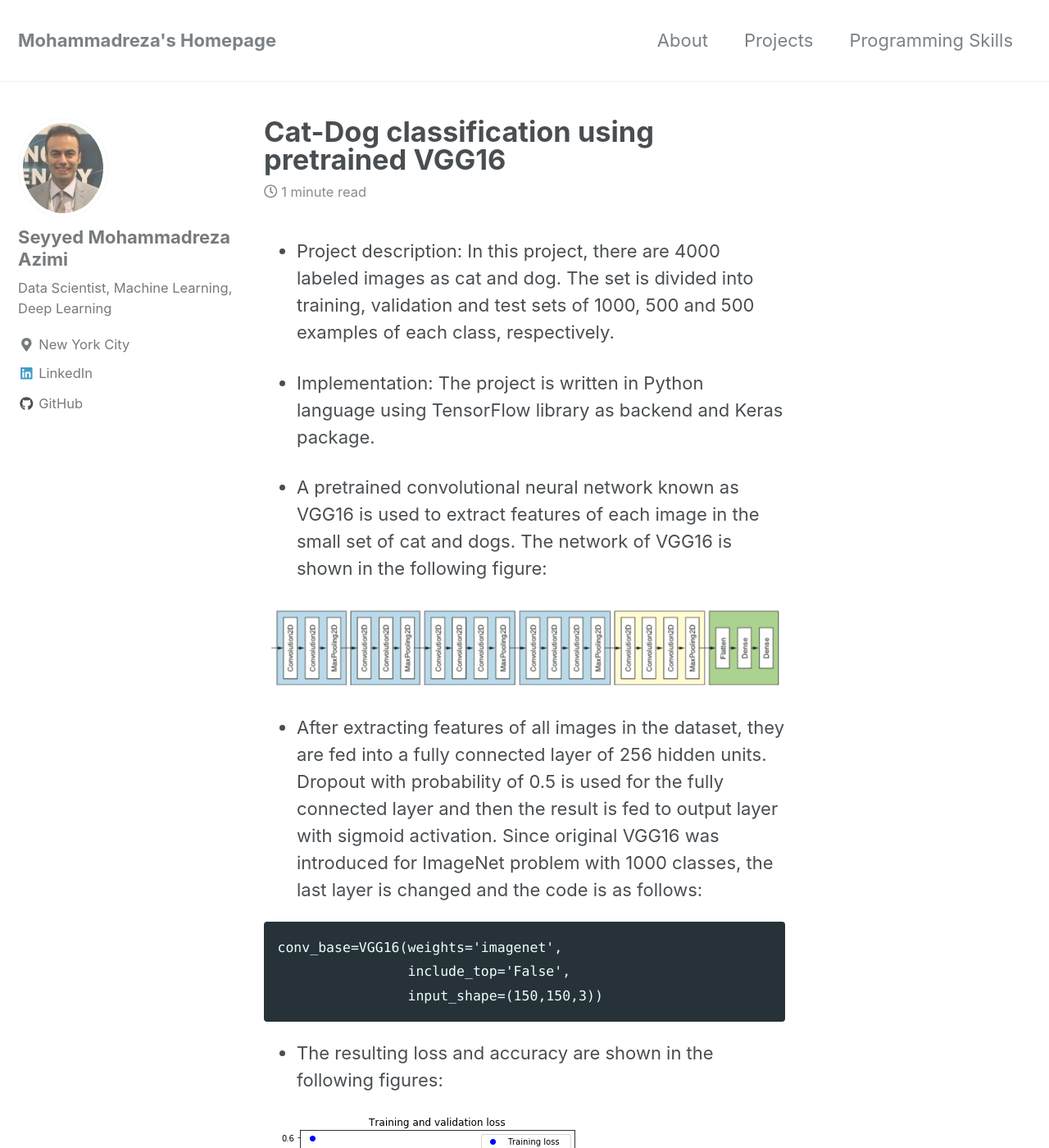
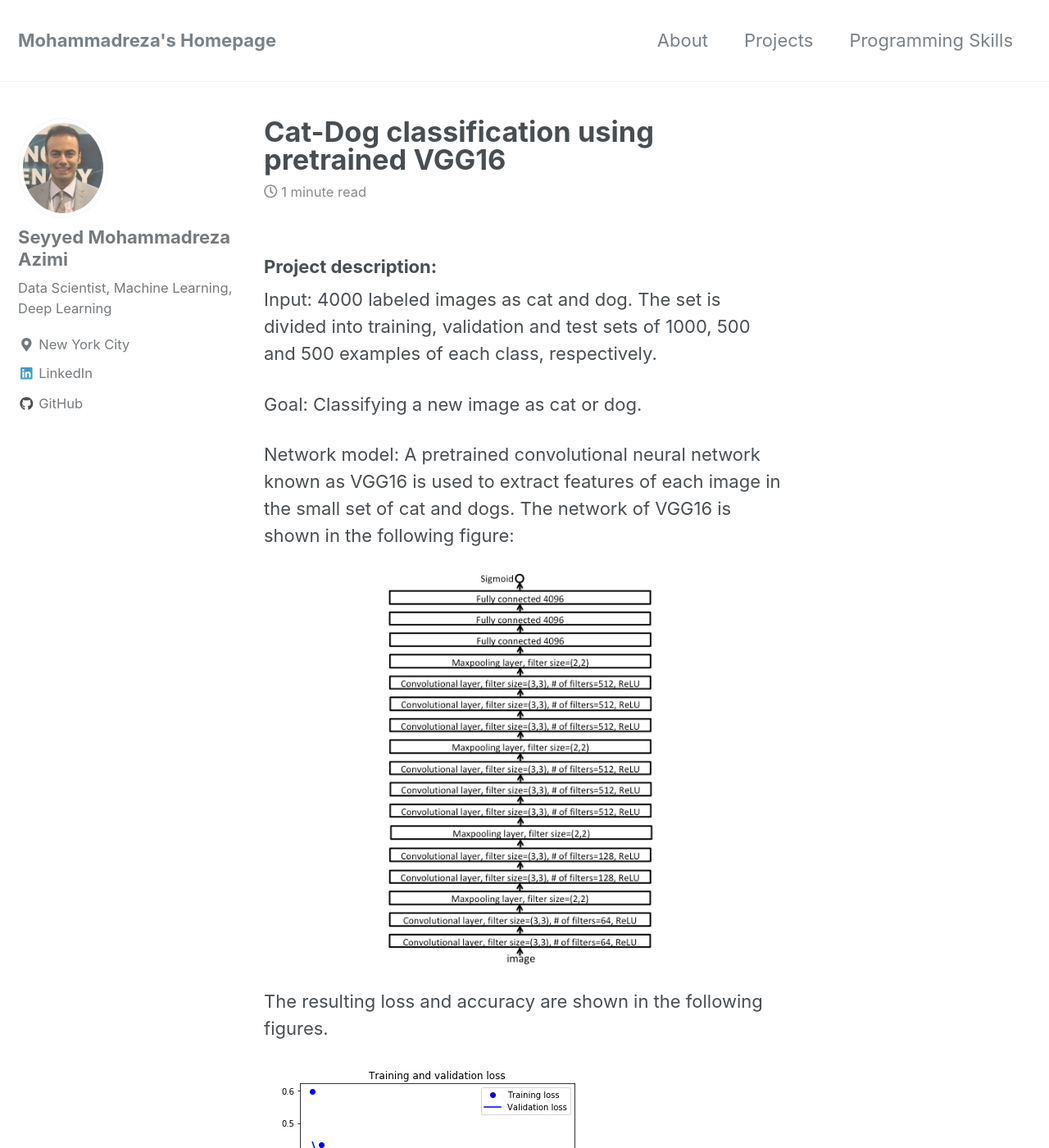
Before and after one commit to MohammadrezaAzimi/MohammadrezaAzimi.github.io, a Jekyll site: the page built from _posts/2018-04-08-VGG.md, in a window 1280 px wide and 1400 px high. Shown: the whole window at 82% size. Built offline with Jekyll 4.4.1, drawn with Linux system fonts in a browser that asks for light colours; nearby versions of some CDN libraries; some of the changed text lies outside the part shown.

Commit message:
new github

````diff
--- a/_posts/2018-04-08-VGG.md
+++ b/_posts/2018-04-08-VGG.md
@@ -5,53 +5,35 @@ tags: [Computer vision]
 excerpt: "Computer Vision, Deep Learning"
 mathjax: "true"
 ---
-* Project description:
-In this project, there are 4000 labeled images as cat and dog. The set is divided into training, validation and test sets of 1000, 500 and 500 examples of each class, respectively.
+### Project description:
+Input: 4000 labeled images as cat and dog. The set is divided into training, validation and test sets of 1000, 500 and 500 examples of each class, respectively.
 
-* Implementation: The project is written in Python language using TensorFlow library as backend and Keras package.
+Goal: Classifying a new image as cat or dog.
 
-* A pretrained convolutional neural network known as VGG16 is used to extract features of each image in the small set of cat and dogs. The network of VGG16 is shown in the following figure:
+Network model: A pretrained convolutional neural network known as VGG16 is used to extract features of each image in the small set of cat and dogs. The network of VGG16 is shown in the following figure:
 
-<img src="{{ site.url }}{{ site.baseurl }}/images/VGG/VGG.png" alt="ooo">
+<img src="{{ site.url }}{{ site.baseurl }}/images/VGG/VGG.jpg" alt="ooo">
 
-* After extracting features of all images in the dataset, they are fed into a fully connected layer of 256 hidden units. Dropout with probability of 0.5 is used for the fully connected layer and then the result is fed to output layer with sigmoid activation. Since original VGG16 was introduced for ImageNet problem with 1000 classes, the last layer is changed and the code is as follows:
 
-```
-conv_base=VGG16(weights='imagenet',
-                include_top='False',
-                input_shape=(150,150,3))
-```
-
-* The resulting loss and accuracy are shown in the following figures:
+The resulting loss and accuracy are shown in the following figures.
 
 <img src="{{ site.url }}{{ site.baseurl }}/images/VGG/loss.png" alt="ooo">
 
 <img src="{{ site.url }}{{ site.baseurl }}/images/VGG/acc.png" alt="ooo">
 
 
-* Modification: To increase the accuracy, data augmentation can be used. To this end, the output of the VGG16 model is first falttened as a vector and then fed into a fully connected layer of 256 units and finally it is is connected to output layer. Freezing the convolutional base and then training the entire end-to-end deep neural network is done using GPU. The resulting loss and accuracy are shown in the following figures:
+Modification:
+
+1. To increase the accuracy, data augmentation can be used. To this end, the output of the VGG16 model is first falttened as a vector and then fed into a fully connected layer of 256 units and finally it is is connected to output layer. Freezing the convolutional base and then training the entire end-to-end deep neural network is done using GPU. The resulting loss and accuracy are shown in the following figures:
 
 <img src="{{ site.url }}{{ site.baseurl }}/images/VGG/loss2.png" alt="ooo">
 
 <img src="{{ site.url }}{{ site.baseurl }}/images/VGG/acc2.png" alt="ooo">
 
-* Fine-tuning: To further improve the accuracy, the trained model in the previous step is used again and then the last layer in the convolutional base is unfreezed and these layers together with fully connected layers are trained again. The Python code is for unfreezing the last layer is
-```
-conv_base.trainable= True
-set_trainable= False
-for layer in conv_base.layers:
-    if layer.name='block5_conv1':
-        set_trainable=True
-    if set_trainable:
-       layer.trainable=True
-    else:
-        layer.trainable=False
-```
-
-* The resulting loss and accuracy are shown in the following figures:
+2. Fine-tuning: To further improve the accuracy, the trained model in the previous step is used again and then the last layer in the convolutional base is unfreezed and these layers together with fully connected layers are trained again. The resulting loss and accuracy are shown in the following figures:
 
 <img src="{{ site.url }}{{ site.baseurl }}/images/VGG/loss3.png" alt="ooo">
 
 <img src="{{ site.url }}{{ site.baseurl }}/images/VGG/acc3.png" alt="ooo">
 
-The source code of this project is available in my [Github page](https://github.com/MohammadrezaAzimi/Cat-Dog-Classification-ConvNet/blob/master/Cats%20and%20dogs%20using%20Keras.ipynb). Interested reader is referred to the book *Deep Learning with Python* by Francois Chollet.
+The source code of this project is available in my [Github page](https://github.com/MohammadrezaAzimi/FeatureExtractionFineTuningVGG16/blob/master/fast%20feature%20extraction%20without%20data%20augmentation%20.ipynb).
````
Also changed, not shown: images/VGG/VGG.jpg (added), images/VGG/VGG.png (deleted), 3 other files.
